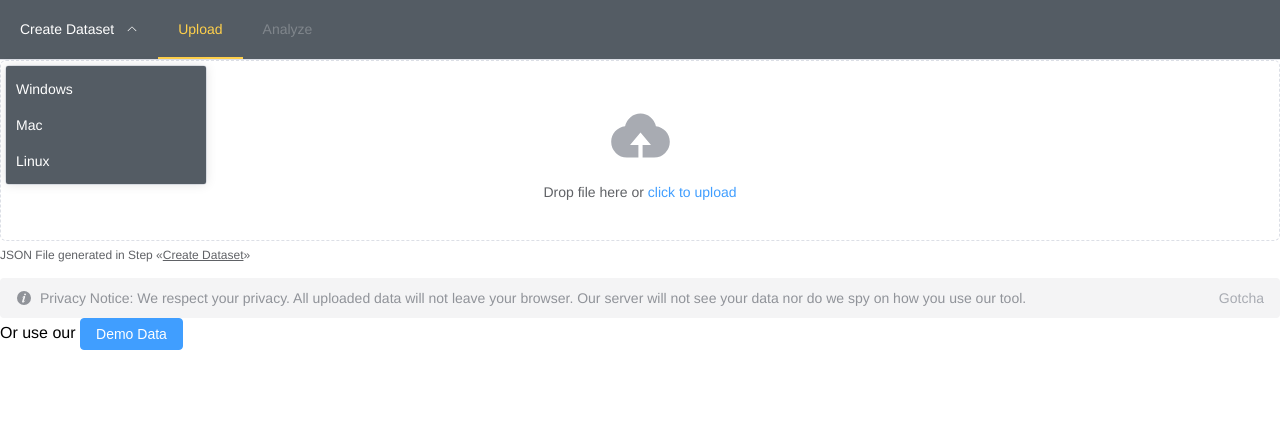
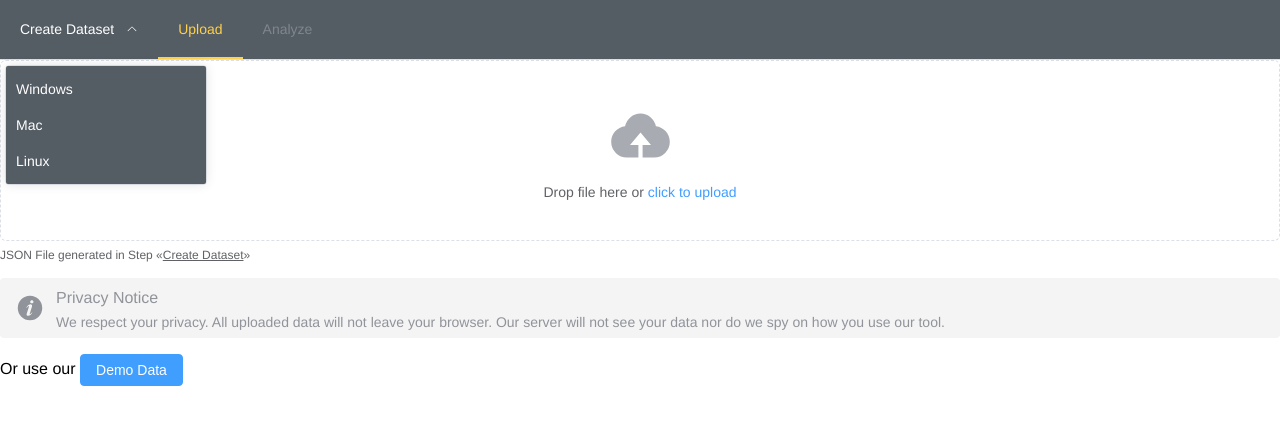
Before and after one commit to marcgauch/dashboard-design, a Vue app: page /upload in a window 1280 px wide. Shown: the top 424 px of the page. Built offline with nearby package versions, Linux system fonts and the light colour scheme; what @imengyu/vue3-context-menu would draw is missing.

Commit message:
CHANGED: Privacy notice

```diff
--- a/src/views/UploadView.vue
+++ b/src/views/UploadView.vue
@@ -11,11 +11,12 @@
     </template>
   </el-upload>
   <el-alert
-    title="Privacy Notice: We respect your privacy. All uploaded data will not leave your browser. Our server will not see your data nor do we spy on how you use our tool."
+    title="Privacy Notice"
+    description="We respect your privacy. All uploaded data will not leave your browser. Our server will not see your data nor do we spy on how you use our tool."
     type="info"
     show-icon
-    close-text="Gotcha"
-    style="margin-top: 1rem"
+    :closable="false"
+    style="margin-top: 1rem; margin-bottom: 1rem"
   />
   Or use our <el-button @click="useDemoData" type="primary">Demo Data</el-button>
 </template>
```
